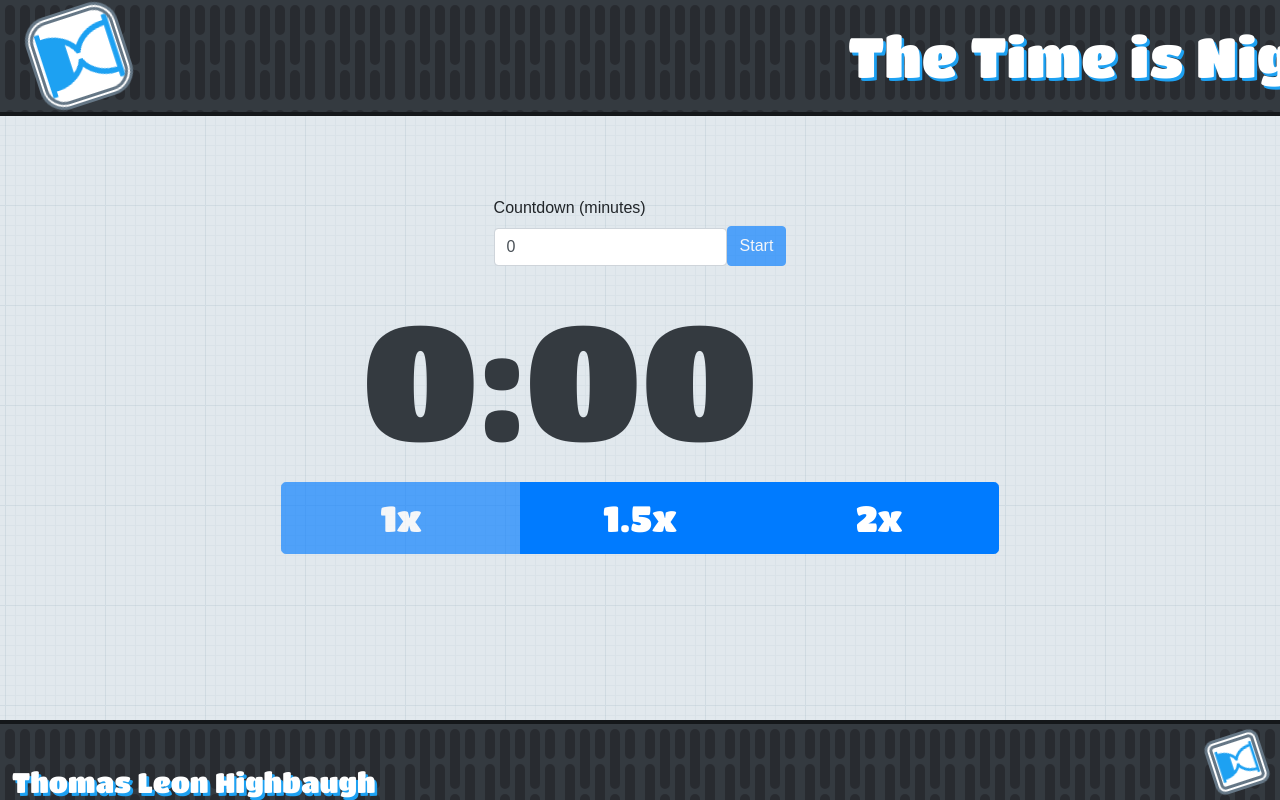
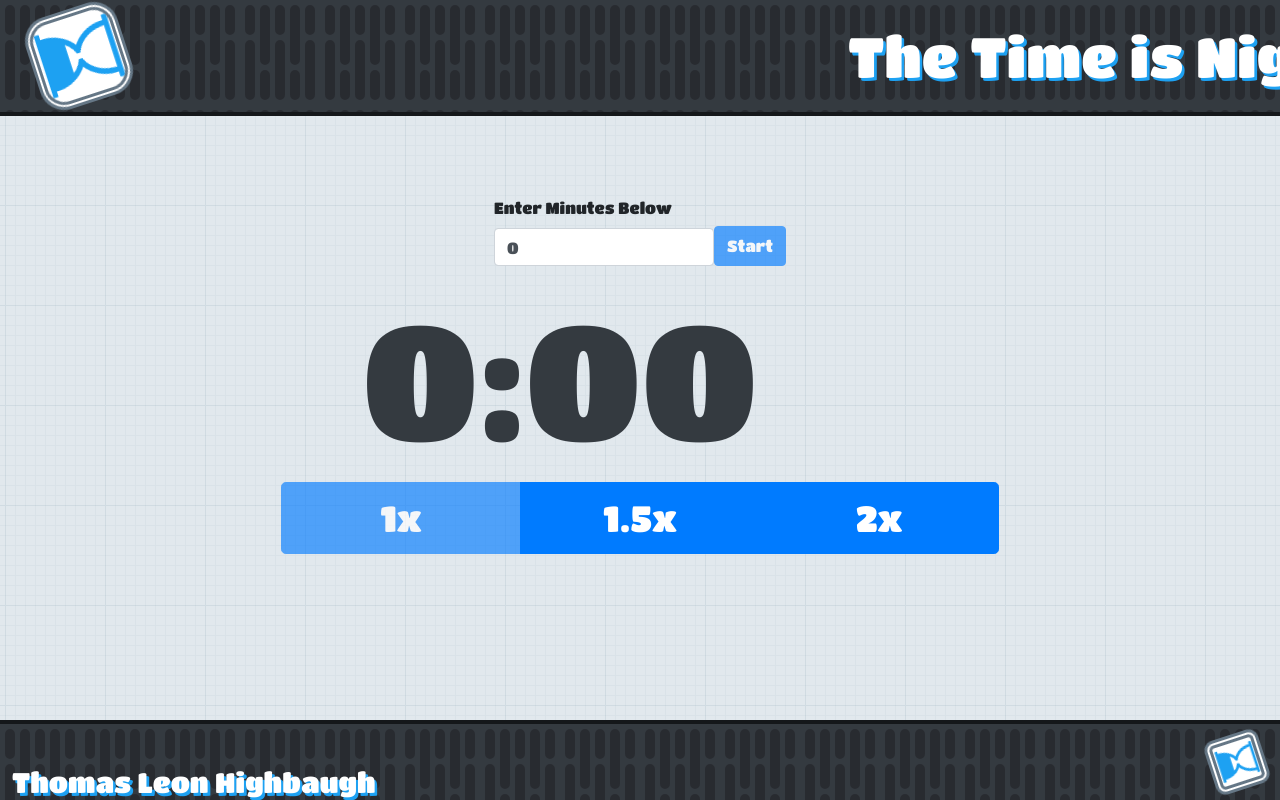
Before and after one commit to Thomashighbaugh/Time-Is-Nigh, a React (Create React App) app: page / in a window 1280 px wide. Shown: the top 800 px of the page. Built offline with nearby package versions, Linux system fonts and the light colour scheme.

Commit message:
Committed by tlh

```diff
--- a/src/components/InputForm.js
+++ b/src/components/InputForm.js
@@ -12,7 +12,7 @@
 }) => (
   <StyledForm onSubmit={isCounting ? resetCounter : handleSubmit}>
     <Form.Group controlId="formCountdownMinutes">
-      <Form.Label htmlFor="timer">Countdown (minutes)</Form.Label>
+      <Form.Label htmlFor="timer" >Enter Minutes Below</Form.Label>
       <Form.Control
         placeholder="0"
         onChange={handleChange}
```
Also changed, not shown: src/App.js (+1 -1 lines), 1 other file (tests, documents, lock files or other folders).
